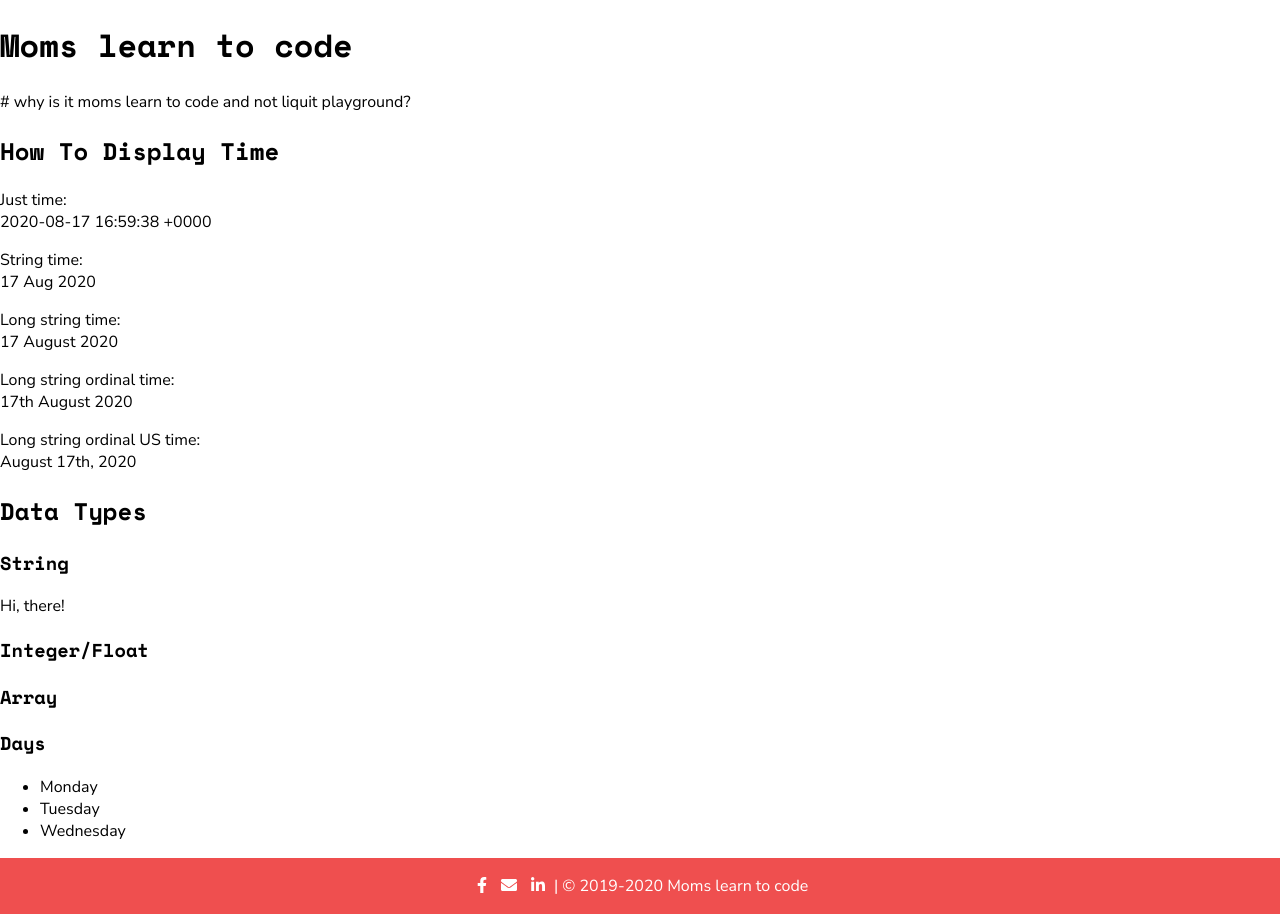
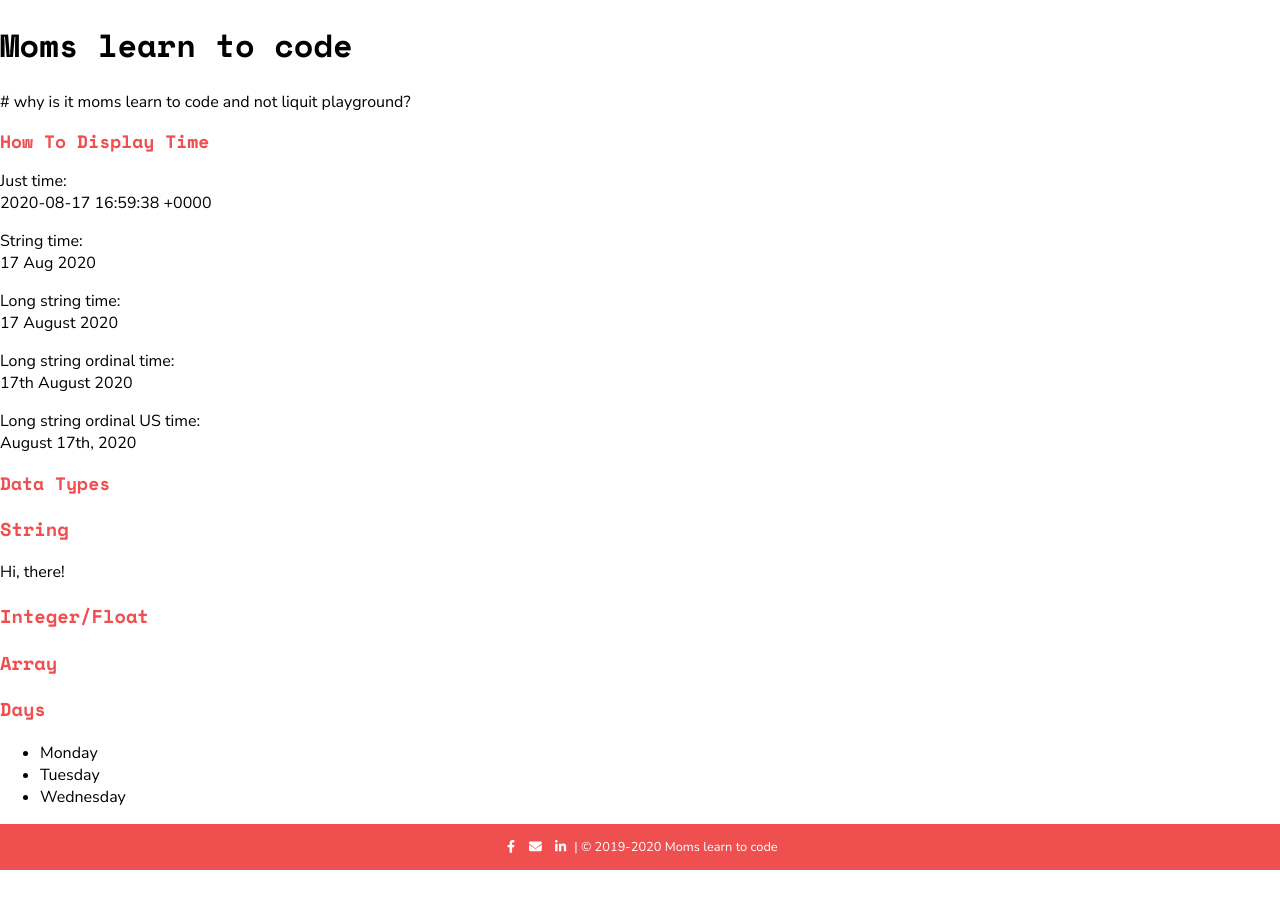
Before and after one commit to hharen/mltc_jekyll, a Jekyll site: the page built from playground.html, in a window 1280 px wide. Built offline with Jekyll 4.4.1, drawn with Linux system fonts in a browser that asks for light colours; nearby versions of some CDN libraries.

Commit message:
Add intro to coming soon page

```diff
--- a/_sass/components/body.scss
+++ b/_sass/components/body.scss
@@ -5,10 +5,16 @@
 
 h1, h2, h3, h4, h5, h6 {
   font-family: $header-font, sans-serif;
+
 }
 
 h2, h3, h4 {
   text-transform: capitalize;
+  color: $primary-color;
+}
+
+h2 {
+  font-size: 18px;
 }
 
 
--- a/_sass/components/containers.scss
+++ b/_sass/components/containers.scss
@@ -1,19 +1,13 @@
 .container {
-  padding: 3% 7%;
+  padding: 5% 7%;
+  text-align: center;
 }
 
 .container-grey {
   background-color: $bg-color;
 }
 
-.credits {
-  background-color: $primary-color;
-  color: #fff;
-  padding: 1px;
-  text-align: center;
+.intro {
+  padding: 5% 15%;
+  font-size: 1.5em;
 }
-
-.svg-inline--fa {
-  padding: 0 5px;
-  color: #fff;
-}
--- /dev/null
+++ b/_sass/components/footer.scss
@@ -0,0 +1,12 @@
+.credits {
+  background-color: $primary-color;
+  color: #fff;
+  font-size: 0.8em;
+  padding: 1px;
+  text-align: center;
+}
+
+.svg-inline--fa {
+  padding: 0 5px;
+  color: #fff;
+}
--- a/_sass/components/hero.scss
+++ b/_sass/components/hero.scss
@@ -10,7 +10,7 @@
   box-sizing: border-box;
   filter: brightness(97%);
   color: #fff;
-  padding: 1em;
+  padding: 1em 2em;
   min-height: 500px;
 }
 
--- a/_sass/components/mailer_lite.scss
+++ /dev/null
@@ -1,4 +0,0 @@
-#mlb2-2406424.ml-form-embedContainer .ml-form-align-center {
-  text-align: left !important;
-  margin-top: 30px;
-}
--- a/css/main.scss
+++ b/css/main.scss
@@ -10,5 +10,5 @@
 @import 'components/body';
 @import 'components/buttons';
 @import 'components/containers';
+@import 'components/footer';
 @import 'components/hero';
-@import 'components/mailer_lite';
```
Also changed, not shown: index.html (+19 -3 lines).
